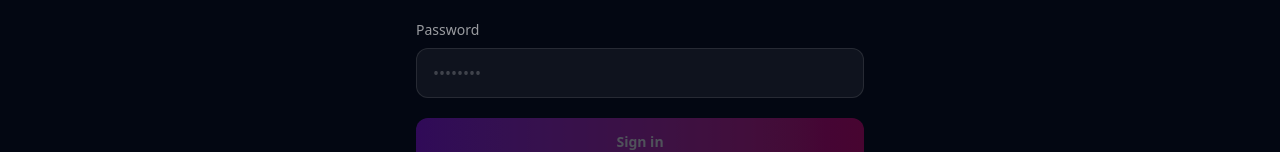
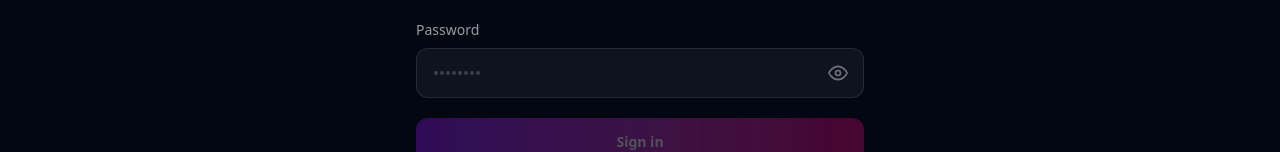
Before and after one commit to yogi05-hash/showbizy, a Next.js app: page /signin in a window 1280 px wide. Shown: the part 425-577 px from the top of the page. Built offline with nearby package versions, Linux system fonts and the light colour scheme.

Commit message:
Add show/hide password toggle on signin and signup pages
- Eye icon (open) when password is hidden
- Eye-with-slash icon when password is visible
- Click toggles between password and text input type
- Added to both signin and signup forms

```diff
--- a/app/signin/page.tsx
+++ b/app/signin/page.tsx
@@ -8,6 +8,7 @@
   const router = useRouter()
   const [email, setEmail] = useState('')
   const [password, setPassword] = useState('')
+  const [showPassword, setShowPassword] = useState(false)
   const [error, setError] = useState('')
   const [isLoading, setIsLoading] = useState(false)
 
@@ -84,14 +85,29 @@
 
             <div>
               <label className="block text-sm text-white/60 mb-2">Password</label>
+              <div className="relative">
                 <input
-                type="password"
+                  type={showPassword ? 'text' : 'password'}
                   value={password}
                   onChange={(e) => setPassword(e.target.value)}
                   placeholder="••••••••"
                   required
-                className="w-full bg-white/5 border border-white/10 rounded-xl px-4 py-3 text-white placeholder:text-white/20 focus:outline-none focus:border-purple-500/50 transition"
+                  className="w-full bg-white/5 border border-white/10 rounded-xl px-4 py-3 pr-12 text-white placeholder:text-white/20 focus:outline-none focus:border-amber-500/50 transition"
                 />
+                <button
+                  type="button"
+                  onClick={() => setShowPassword(!showPassword)}
+                  className="absolute right-3 top-1/2 -translate-y-1/2 text-white/40 hover:text-white/80 transition p-1"
+                  aria-label={showPassword ? 'Hide password' : 'Show password'}
+                  tabIndex={-1}
+                >
+                  {showPassword ? (
+                    <svg width="20" height="20" viewBox="0 0 24 24" fill="none" stroke="currentColor" strokeWidth="2" strokeLinecap="round" strokeLinejoin="round"><path d="M17.94 17.94A10.07 10.07 0 0112 20c-7 0-11-8-11-8a18.45 18.45 0 015.06-5.94M9.9 4.24A9.12 9.12 0 0112 4c7 0 11 8 11 8a18.5 18.5 0 01-2.16 3.19m-6.72-1.07a3 3 0 11-4.24-4.24"/><line x1="1" y1="1" x2="23" y2="23"/></svg>
+                  ) : (
+                    <svg width="20" height="20" viewBox="0 0 24 24" fill="none" stroke="currentColor" strokeWidth="2" strokeLinecap="round" strokeLinejoin="round"><path d="M1 12s4-8 11-8 11 8 11 8-4 8-11 8-11-8-11-8z"/><circle cx="12" cy="12" r="3"/></svg>
+                  )}
+                </button>
+              </div>
             </div>
 
             <button
--- a/app/signup/page.tsx
+++ b/app/signup/page.tsx
@@ -13,6 +13,7 @@
   const [isSubmitting, setIsSubmitting] = useState(false)
   const [avatarPreview, setAvatarPreview] = useState<string | null>(null)
   const [dragOver, setDragOver] = useState(false)
+  const [showPassword, setShowPassword] = useState(false)
   const fileInputRef = useRef<HTMLInputElement>(null)
   const [formData, setFormData] = useState({
     name: '',
@@ -198,13 +199,28 @@
                 </div>
                 <div>
                   <label className="block text-sm font-medium text-white/70 mb-2">Password</label>
-                  <input
-                    type="password"
-                    value={formData.password}
-                    onChange={(e) => setFormData({ ...formData, password: e.target.value })}
-                    placeholder="At least 6 characters"
-                    className="w-full bg-white/5 border border-white/10 rounded-xl px-4 py-3.5 text-white placeholder-white/30 focus:outline-none focus:border-purple-500 transition"
-                  />
+                  <div className="relative">
+                    <input
+                      type={showPassword ? 'text' : 'password'}
+                      value={formData.password}
+                      onChange={(e) => setFormData({ ...formData, password: e.target.value })}
+                      placeholder="At least 6 characters"
+                      className="w-full bg-white/5 border border-white/10 rounded-xl px-4 py-3.5 pr-12 text-white placeholder-white/30 focus:outline-none focus:border-amber-500 transition"
+                    />
+                    <button
+                      type="button"
+                      onClick={() => setShowPassword(!showPassword)}
+                      className="absolute right-3 top-1/2 -translate-y-1/2 text-white/40 hover:text-white/80 transition p-1"
+                      aria-label={showPassword ? 'Hide password' : 'Show password'}
+                      tabIndex={-1}
+                    >
+                      {showPassword ? (
+                        <svg width="20" height="20" viewBox="0 0 24 24" fill="none" stroke="currentColor" strokeWidth="2" strokeLinecap="round" strokeLinejoin="round"><path d="M17.94 17.94A10.07 10.07 0 0112 20c-7 0-11-8-11-8a18.45 18.45 0 015.06-5.94M9.9 4.24A9.12 9.12 0 0112 4c7 0 11 8 11 8a18.5 18.5 0 01-2.16 3.19m-6.72-1.07a3 3 0 11-4.24-4.24"/><line x1="1" y1="1" x2="23" y2="23"/></svg>
+                      ) : (
+                        <svg width="20" height="20" viewBox="0 0 24 24" fill="none" stroke="currentColor" strokeWidth="2" strokeLinecap="round" strokeLinejoin="round"><path d="M1 12s4-8 11-8 11 8 11 8-4 8-11 8-11-8-11-8z"/><circle cx="12" cy="12" r="3"/></svg>
+                      )}
+                    </button>
+                  </div>
                   {formData.password.length > 0 && formData.password.length < 6 && (
                     <p className="text-xs text-orange-400 mt-1.5">Password must be at least 6 characters ({6 - formData.password.length} more needed)</p>
                   )}
```
Lines whose indentation alone changed are shown as unchanged.
